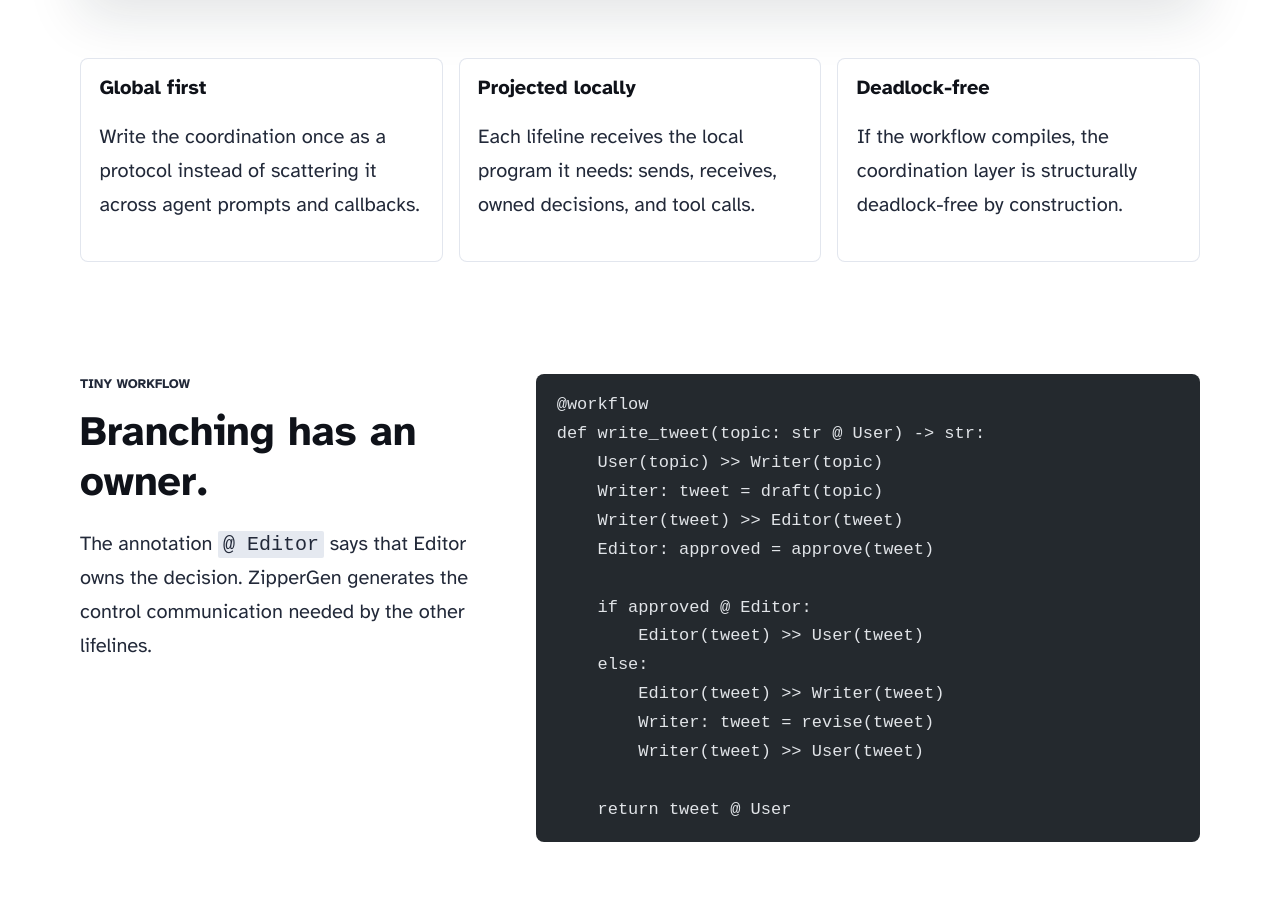
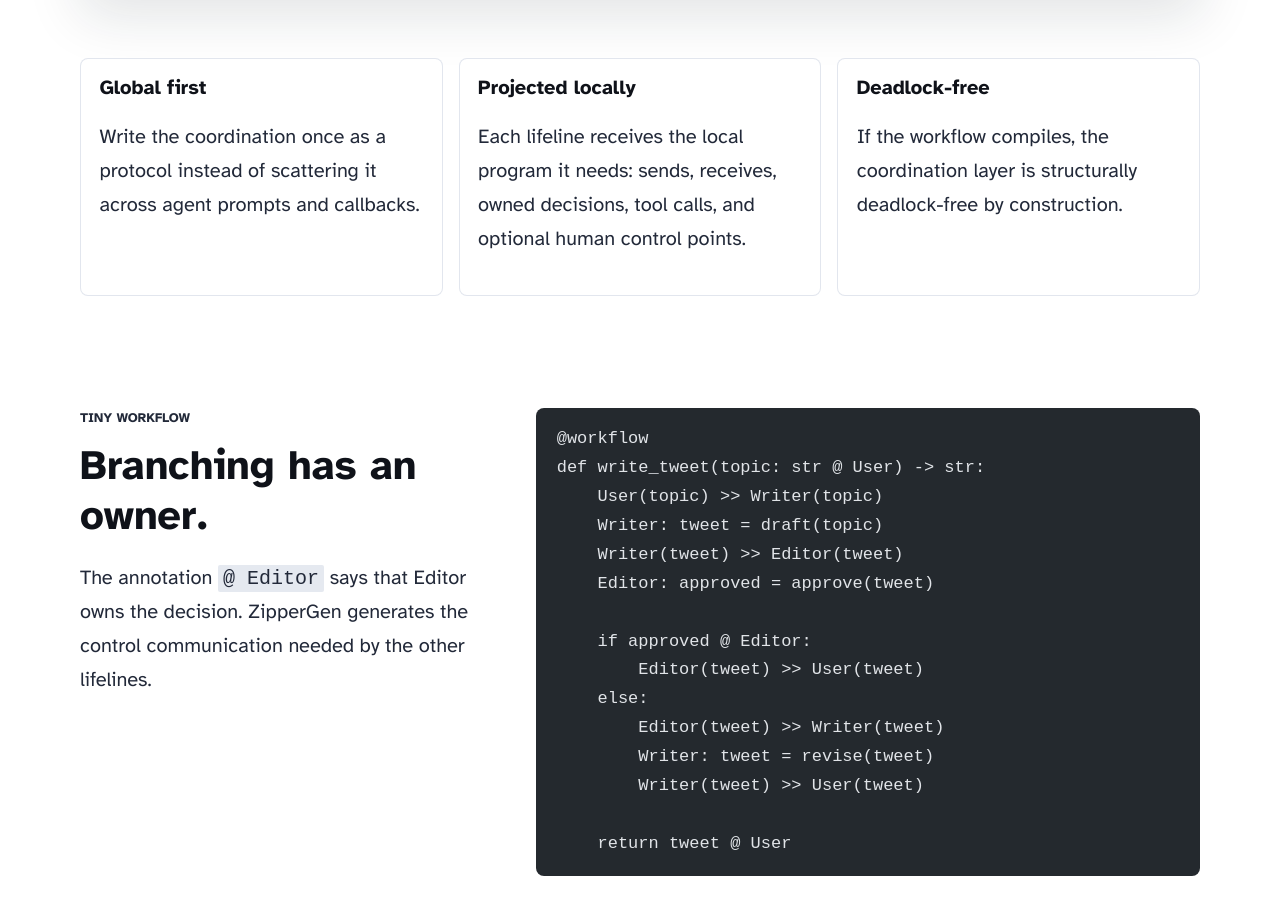
Before and after one commit to zippergen-io/zippergen.io, an Astro site: page / in a window 1280 px wide. Shown: the part 840-1755 px from the top of the page. Built offline with nearby package versions, Linux system fonts and the light colour scheme; Astro itself is replaced by a stand-in of ours; code samples lack their colours.

Commit message:
Mention human control points

```diff
--- a/src/pages/about.astro
+++ b/src/pages/about.astro
@@ -46,6 +46,7 @@ import Header from '../components/Header.astro';
 						<li>Automatic projection to per-agent local programs</li>
 						<li>Concurrent execution with FIFO message queues</li>
 						<li>Deadlock-freedom for the coordination layer, by construction</li>
+						<li>Human control points for approvals, reviews, corrections, and data entry</li>
 						<li>Causal runtime guards for stale-message scenarios</li>
 						<li>ZipperChat: a live message-sequence-chart viewer</li>
 					</ul>
--- a/src/pages/index.astro
+++ b/src/pages/index.astro
@@ -48,7 +48,7 @@ import { SITE_DESCRIPTION, SITE_TITLE } from '../consts';
 				</article>
 				<article>
 					<h2>Projected locally</h2>
-					<p>Each lifeline receives the local program it needs: sends, receives, owned decisions, and tool calls.</p>
+					<p>Each lifeline receives the local program it needs: sends, receives, owned decisions, tool calls, and optional human control points.</p>
 				</article>
 				<article>
 					<h2>Deadlock-free</h2>
```
